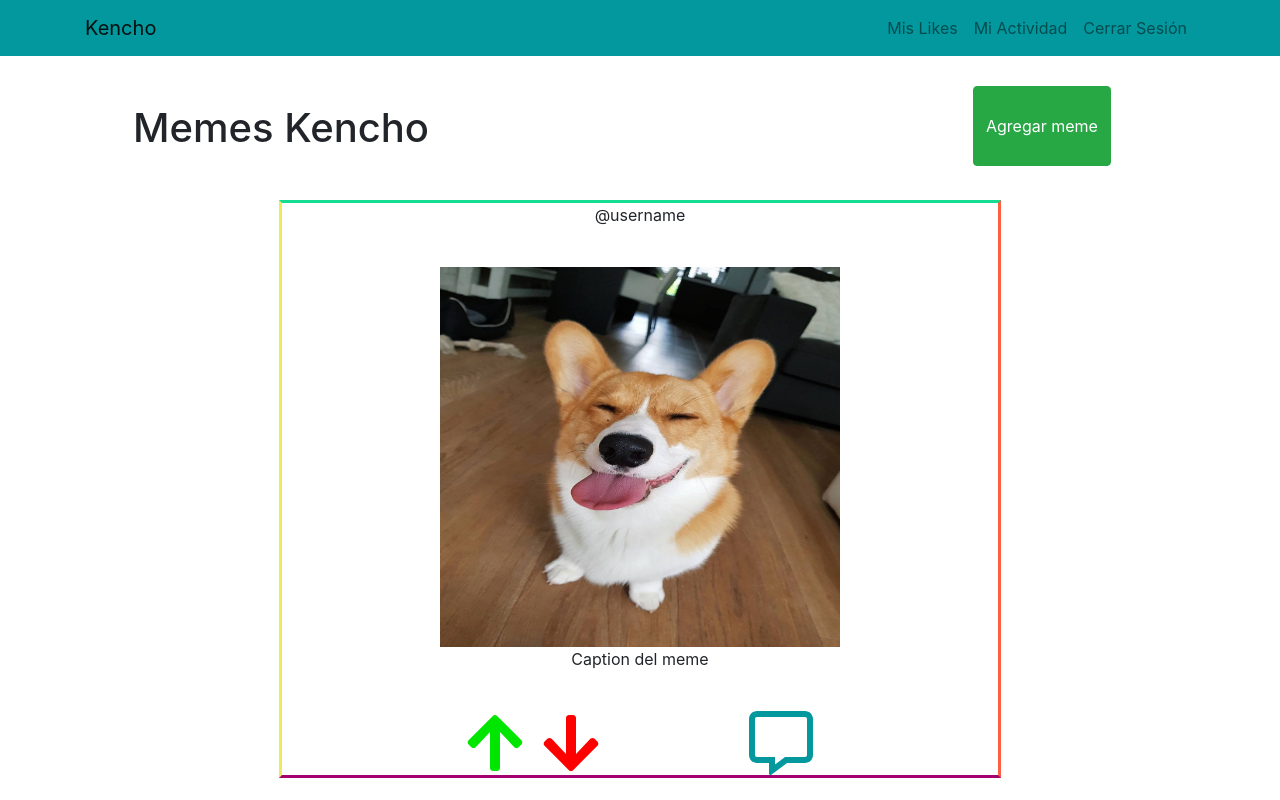
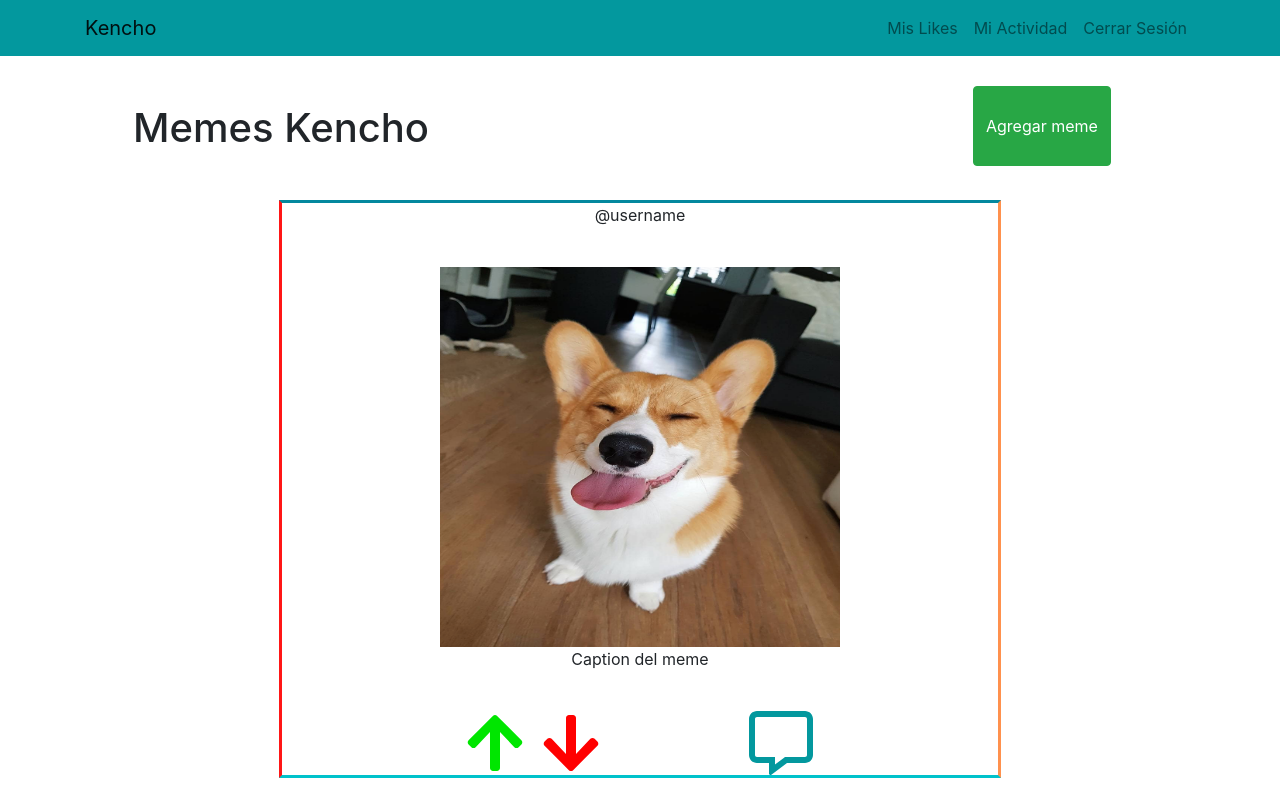
Before and after one commit to Estebant97/kencho-app, a React (Create React App) app in the folder client/: page /feed in a window 1280 px wide. Shown: the top 800 px of the page. Built offline with nearby package versions, Linux system fonts and the light colour scheme.

Commit message:
changed ui colors

```diff
--- a/client/src/App.css
+++ b/client/src/App.css
@@ -48,10 +48,11 @@
 .borderImage{
   border-style: solid;
   border-width: medium;
-  border-top-color: #16DB93;
-  border-bottom-color: #A4036F;
-  border-left-color: #EFEA5A;
-  border-right-color: #FE5E41;
+  border-top-color: #03889e;
+  border-bottom-color: #00c2cb;
+
+  border-left-color:#ff1616;
+  border-right-color: #ff914d;
   width: 65%;
   margin-left: auto;
   margin-right: auto;
```
